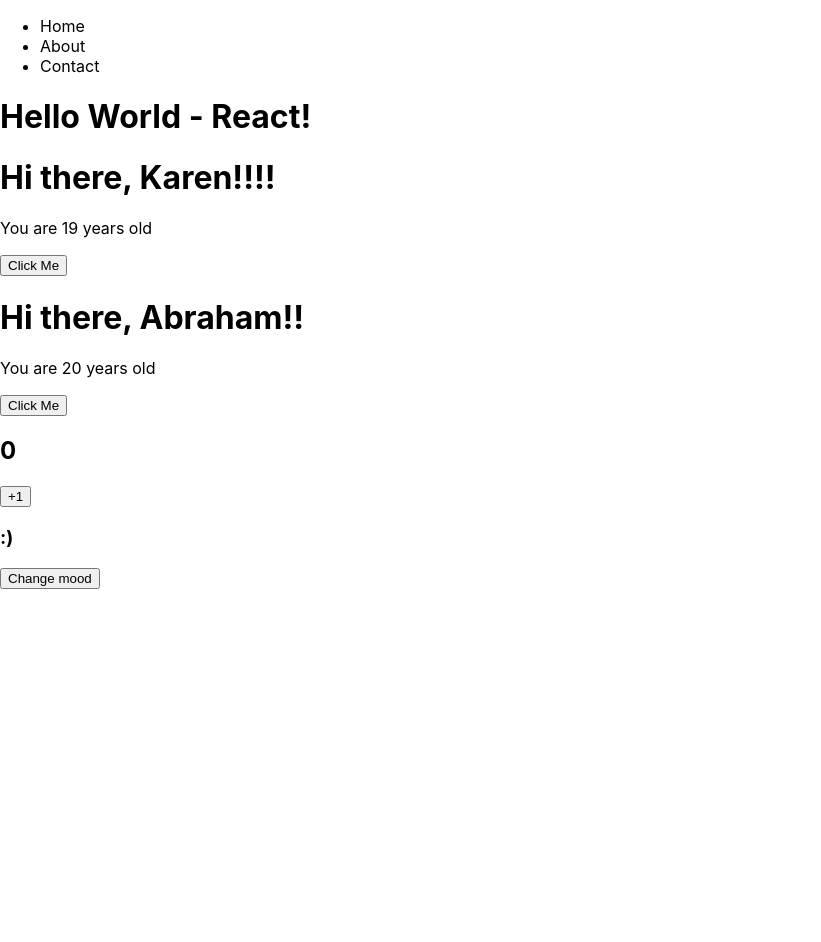
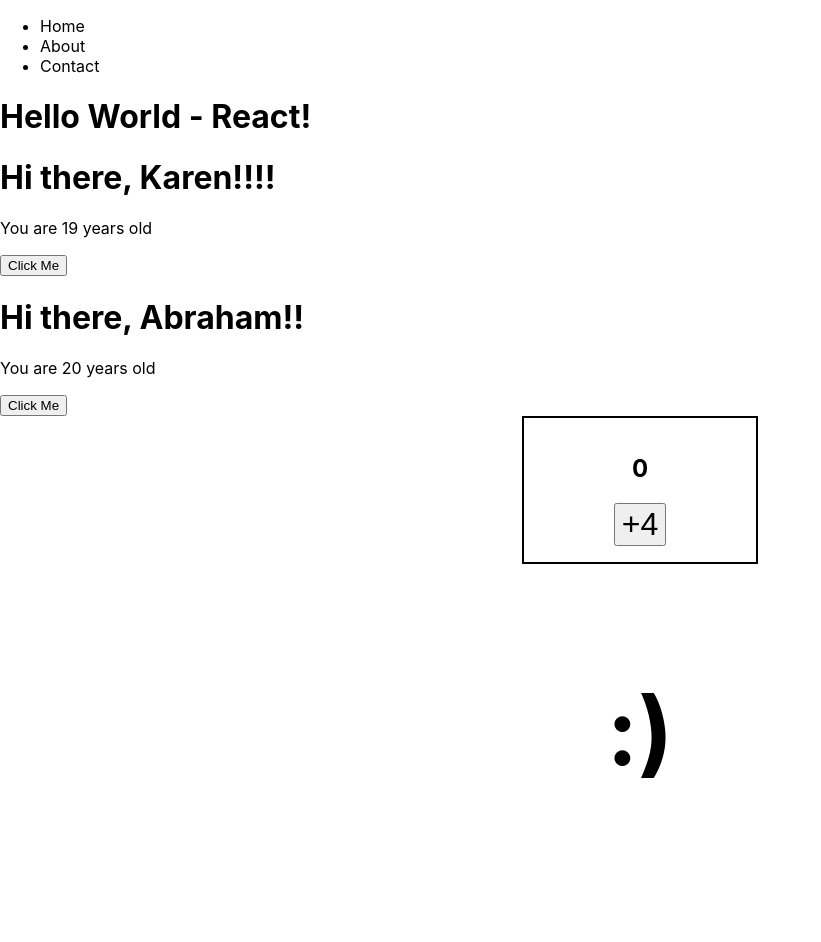
Before and after one commit to Abrahamcepedao/React-app, a React (Create React App) app: page / in a window 1280 px wide. Shown: the top 942 px of the page, without its empty margins (0-821 px from the left). Before the commit the page ends 800 px from the top, so only its background shows below. Built offline with nearby package versions, Linux system fonts and the light colour scheme.

Commit message:
Updated design

```diff
--- a/src/App.js
+++ b/src/App.js
@@ -2,7 +2,9 @@ import React from 'react';
 import NavBar from './NavBar';
 import Greeter from './Greeter';
 import Counter from './Counter';
+import TooglerMood from './TooglerMood';
 import './App.css';
+import './Counter.css'
 
 function App() {
   return (
@@ -11,7 +13,8 @@ function App() {
       <h1>Hello World - React!</h1>
       <Greeter name="Karen" age="19" excitement={4}/>
       <Greeter name="Abraham" age="20" excitement={2}/>
-      <Counter />
+      <Counter step={4} />
+      <TooglerMood/>
     </div>
   );
 }
--- /dev/null
+++ b/src/Counter.css
@@ -0,0 +1,10 @@
+.Counter{
+    border: 2px solid black;
+    width: 200px;
+    text-align: center;
+    margin: auto;
+    padding: 1rem;
+}
+.Counter button{
+    font-size: 2rem;
+}
--- a/src/Counter.js
+++ b/src/Counter.js
@@ -1,15 +1,11 @@
 import React, { useState } from 'react';
 
-function Counter(){
+function Counter({step = 1}){
     const  [count, setCount] =  useState(0);
-    const [isHappy, setIsHappy] = useState(true);
-    const changeMood = () =>  setIsHappy(!isHappy);
     return (
-        <div>
+        <div className="Counter">
             <h2>{count}</h2>
-            <button onClick={() => setCount(count + 1)}>+1</button>
-            <h3>{isHappy ? ":)" : ":("}</h3>
-            <button onClick={changeMood}>Change mood</button>
+            <button onClick={() => setCount(count + step)}>+{step}</button>
         </div>
     )
 }
--- /dev/null
+++ b/src/MoodToggler.css
@@ -0,0 +1,6 @@
+.MoodToggler{
+    font-size: 5rem;
+    text-align: center;
+    padding: 1rem;
+    text-align: center;
+}
--- /dev/null
+++ b/src/TooglerMood.js
@@ -0,0 +1,16 @@
+import React, { useState } from 'react';
+import './MoodToggler.css'
+
+function TooglerMood(){
+    const [isHappy, setIsHappy] = useState(true);
+    const changeMood = () => setIsHappy(!isHappy);
+    const styles = {color: isHappy ? 'green' : 'red'};
+    return (
+        <div className="MoodToggler">
+            <h3  tyle={styles}>{isHappy ? ":)" : ":("}</h3>
+            <button onClick={changeMood}>Change mood</button>
+        </div>
+    )
+}
+
+export default TooglerMood;
```
